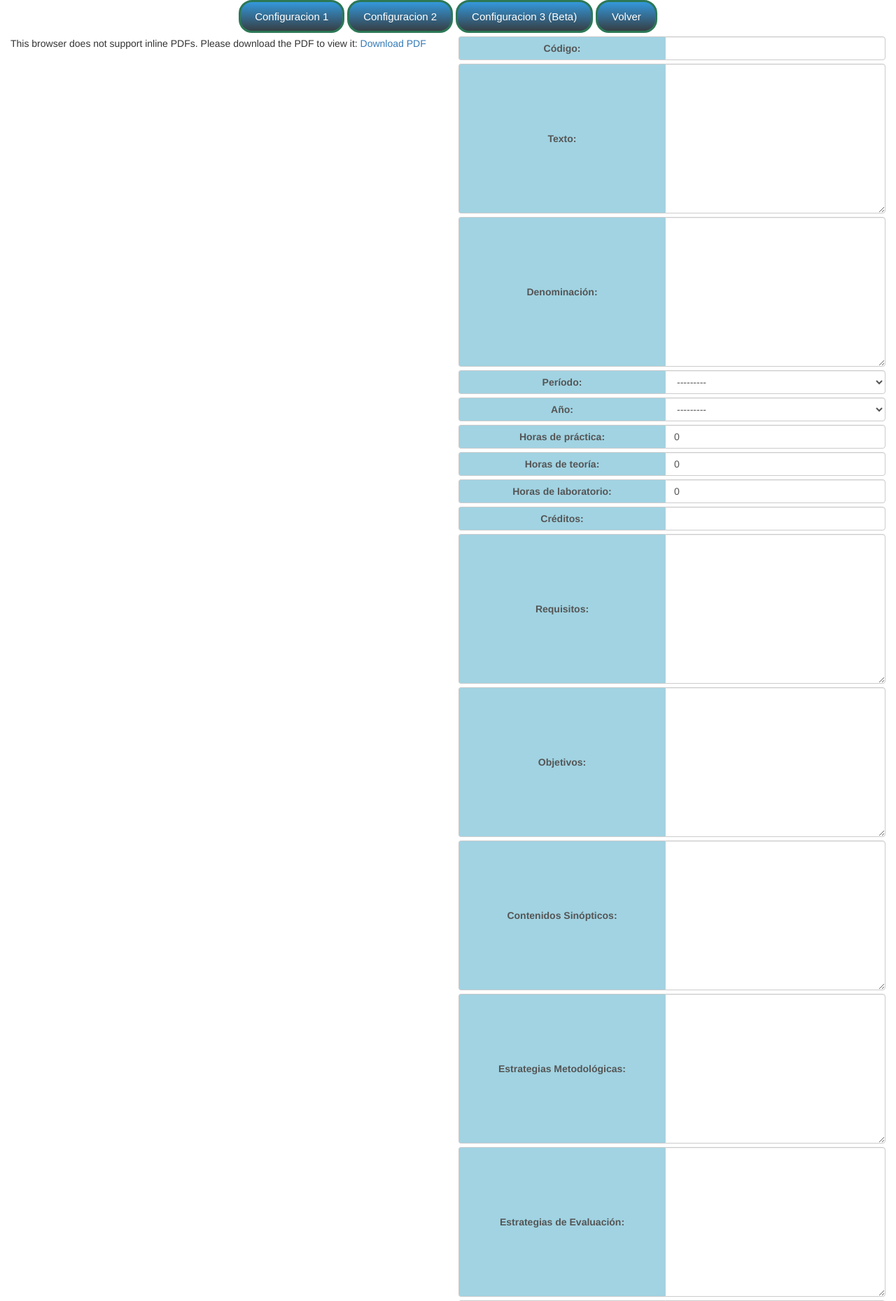
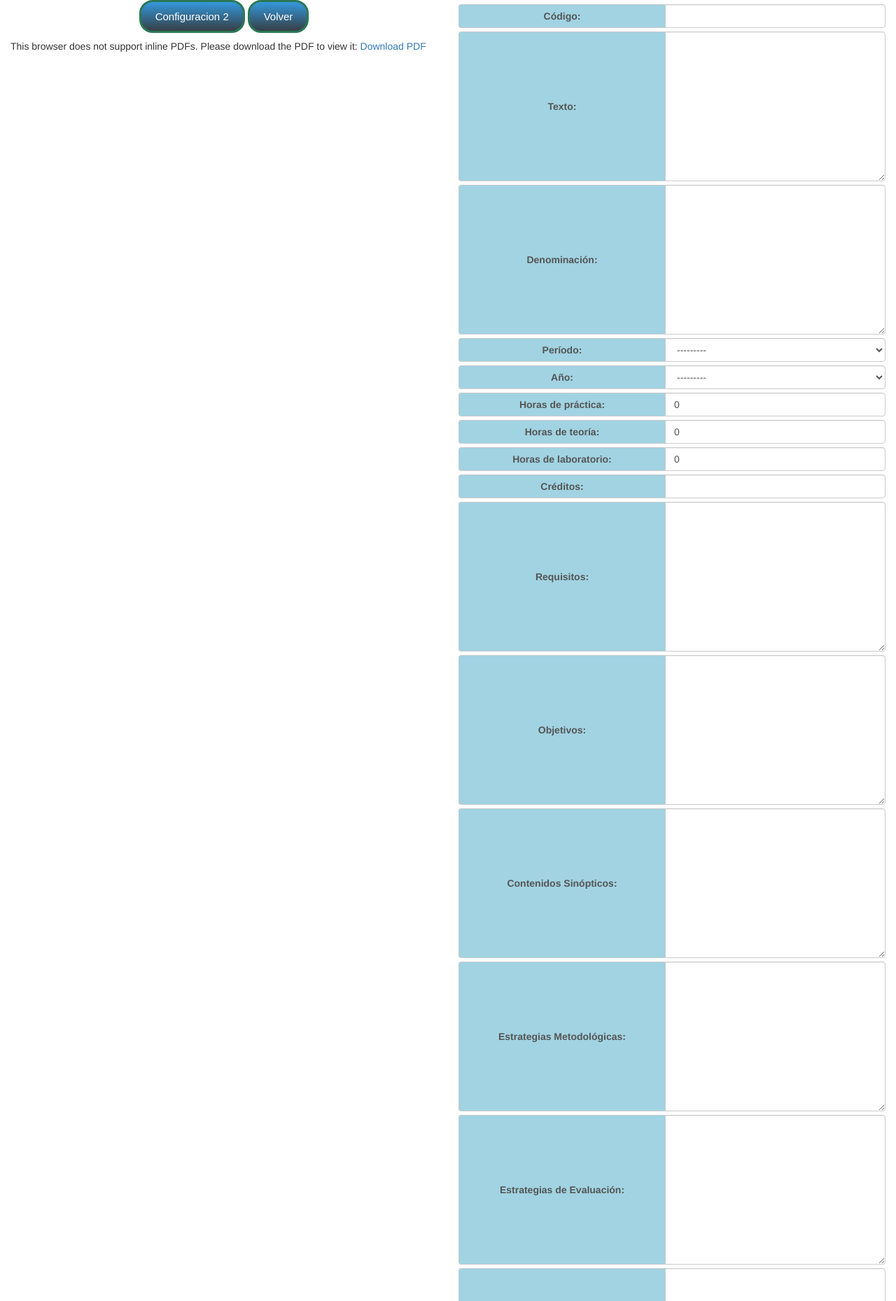
Before and after one commit to 815edwar/SIGPAE, a Django app: template templates/display_pdf.html in a window 1280 px wide. Shown: the top 1859 px of the page at 70% size. Run offline with Django 3.2, Linux system fonts and the light colour scheme; the template is opened without the code that fills it: values that come from a table or form of the project are taken from there, others are empty; some libraries are stand-ins or nearby versions.

Commit message:
PDF position fixed

```diff
--- a/sigpaeHistoricos/views.py
+++ b/sigpaeHistoricos/views.py
@@ -62,8 +62,8 @@ class ModifyPDF(TemplateView):
                 print('entre')
                 pdf.encargado = post_values['coordinacion']
                 pdf.save()
-
-            pdf_form.save()
+            else:
+                pdf_form.save()
             return redirect('home')
         else:
             context = {'formulario': pdf_form, }
--- a/static/css/transcriptor.css
+++ b/static/css/transcriptor.css
@@ -0,0 +1,12 @@
+#documento {
+	position: fixed;
+	margin-top: 50px;
+}
+
+#panel_config {
+	position: fixed;
+}
+
+#formulario{
+	float: right;
+}
--- a/templates/base.html
+++ b/templates/base.html
@@ -11,6 +11,9 @@
 			<link rel="stylesheet" type="text/css" href="{% static 'css/base.css'%}">
 
 	    {% endblock css %}
+
+	    {% block custom_css%}
+	    {% endblock custom_css %}
 	{% endblock head %}
 </head>
 <body>
--- a/templates/display_pdf.html
+++ b/templates/display_pdf.html
@@ -2,27 +2,21 @@
 <!DOCTYPE html>
 <html>
 <head>
-    {% block head %}
-		<meta charset="utf-8">
-		<title>SIGPAE</title>
-
-	    {% block css %}
-			<link href="{% static 'bootstrap/css/bootstrap.min.css' %}" rel="stylesheet">
-			<link rel="stylesheet" type="text/css" href="{% static 'bootstrap/css/bootstrap.min.css'%}">
-			<link rel="stylesheet" type="text/css" href="{% static 'css/base.css'%}">
-            <link rel="stylesheet" type="text/css" href="{% static 'css/transcriptor.css' %}">
-	    {% endblock css %}
-	{% endblock head %}
+    <meta charset="utf-8">
+	<title>SIGPAE</title>
+		<link rel="stylesheet" type="text/css" href="{% static 'bootstrap/css/bootstrap.min.css'%}">
+		<link rel="stylesheet" type="text/css" href="{% static 'css/base.css'%}">
+        <link rel="stylesheet" type="text/css" href="{% static 'css/transcriptor.css' %}">
 </head>
 <body>
-    <div class="col-lg-2 col-md-2 col-xs-2"></div>
-    <div id="panel_config" class="col-lg-8 col-md-8 col-xs-8">
-        <button id="config_1" class="boton">Configuracion 1</button>
+    <div class="row">
+
+    <div id="panel_config" class="col-lg-6 col-md-6 col-xs-6">
         <button id="config_2" class="boton">Configuracion 2</button>
-        <button id="config_3" class="boton">Configuracion 3 (Beta)</button>
         <button id="volver" class="boton" >Volver</button>
     </div>
-    <div class="col-lg-2 col-md-2 col-xs-2"></div>
+    <div class="col-lg-6 col-md-6 col-xs-6"></div>
+    </div>
 
 	<div class="row">
 		<div id="documento" class="col-lg-6 col-md-6 col-xs-6">
@@ -68,7 +62,7 @@
                     <input type="hidden" name="pdf_id" value="{{ pdf.id }}">
                     <input type="hidden" name="csrfmiddlewaretoken" value="{{ csrf_token }}">
                 </form>
-                <button class="botonTrans1" value="Registrar" id="button-signup">Guardar Cambios</button>
+                <button class="botonTrans1" id="button-signup">Guardar Cambios</button>
             </div>
             <div class="col-lg-6 col-md-6 col-xs-6" id="div1" ondrop="drop(event)" ondragover="allowDrop(event)" style="height: 500px">
 
@@ -84,18 +78,23 @@
             $(".dinamica").hide();
             $("#drag").css('display','none');
             PDFObject.embed("{{ pdf.pdf.url }}" , "#pdf");
+
+            /* Estos son configuraciones para el display
+            de los documentos, solo falta agregar los botones
+            es
             $('#config_1').click(function() {
                 $("#formulario").after($("#documento"));
-            });
-
-            $('#config_2').click(function() {
-                $(".can_hide").hide();
             });
 
             $('#config_3').click(function() {
                 $("#documento").css('display','none');
                 $("#div1").css('display','block');
             });
+            */
+            $('#config_2').click(function() {
+                $(".can_hide").hide();
+            });
+
             $('#volver').click(function() {
                 $("#div1").css('display','none');
                 $("#documento").css('display','block');
@@ -108,6 +107,7 @@
          });
 
         $('#button-signup').click(function(){
+            event.preventDefault();
             var inputs = $('.horas');
             var total = 0;
             for(var i = 0; i < inputs.length; i++){
```
Also changed, not shown: static/css/display_pdf.css (added).
